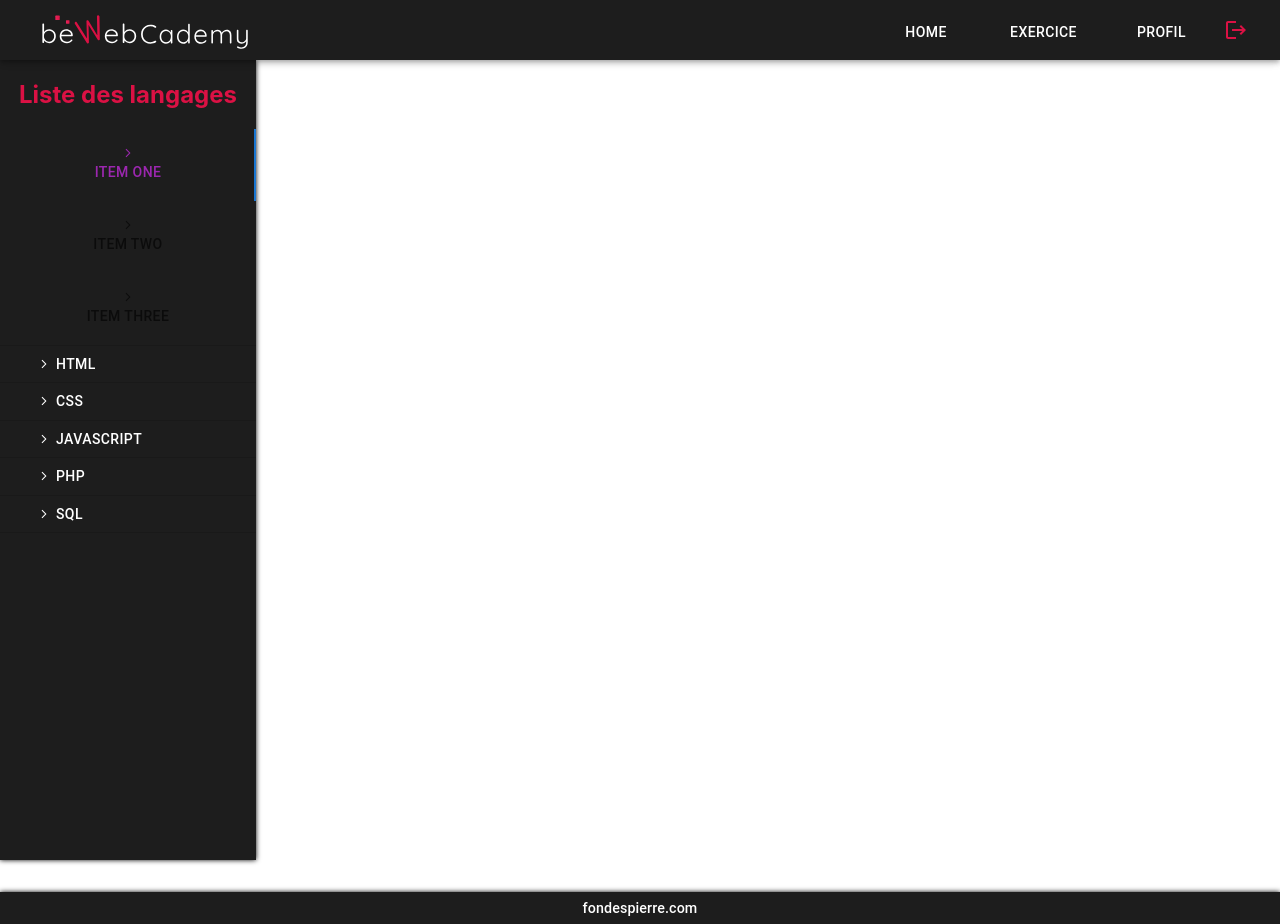
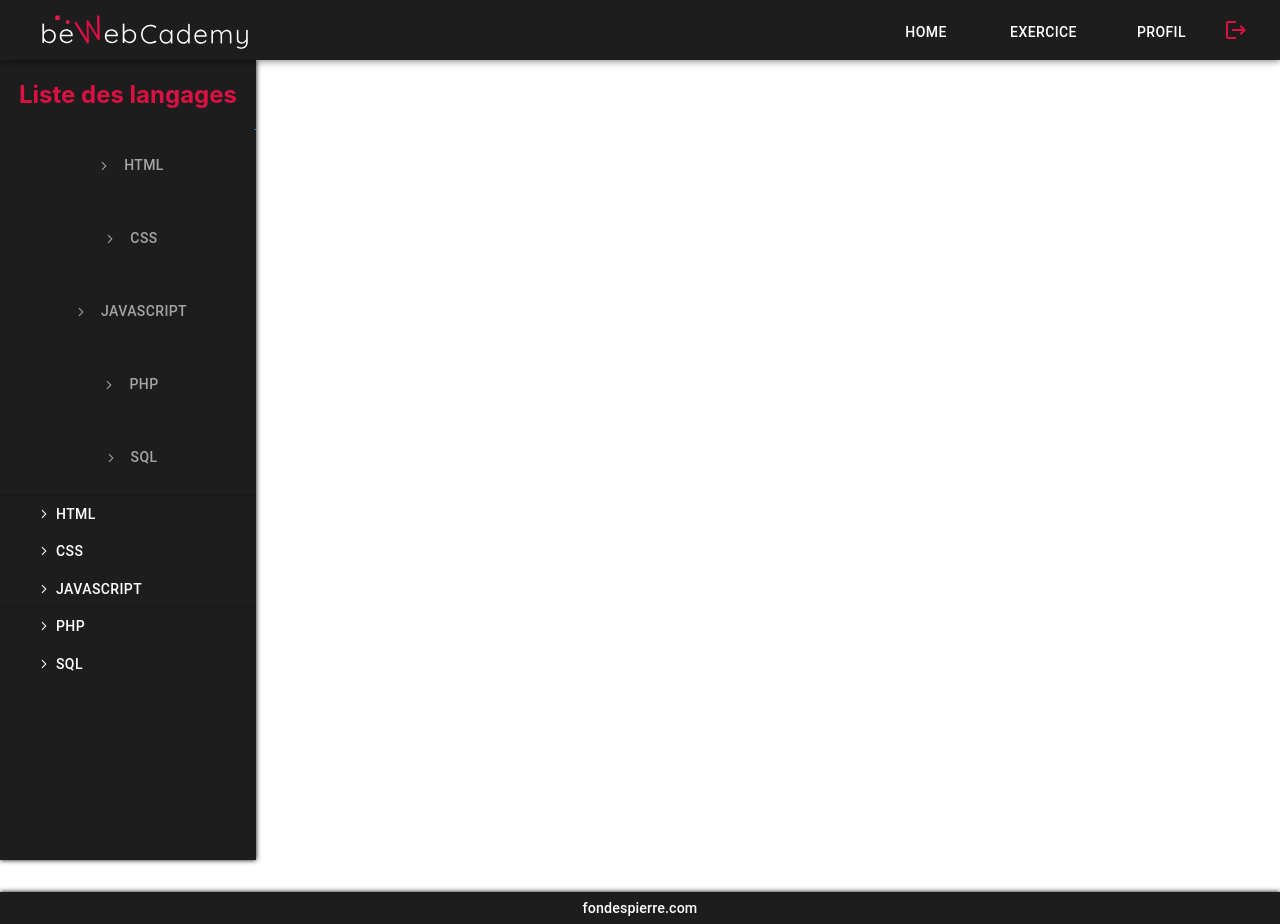
Before and after one commit to Thomas-Marie/BewebCademy, a React (Create React App) app: page /exercice in a window 1280 px wide. Built offline with nearby package versions, Linux system fonts and the light colour scheme.

Commit message:
debut nouvelle navbar

```diff
--- a/src/components/layout/NavBar.tsx
+++ b/src/components/layout/NavBar.tsx
@@ -6,6 +6,8 @@ import Tabs from '@mui/material/Tabs';
 import Tab from '@mui/material/Tab';
 
 import ArrowForwardIosIcon from '@mui/icons-material/ArrowForwardIos';
+import BadgeList from "../BadgeList";
+import ListTable from "../ListTable";
 
 
 const menuExerciceList = {
@@ -54,25 +56,23 @@ export default function NavBar(props: any) {
                         textColor="secondary"
                     >
 
-                        <Tab label="Item One" onClick={event => handleClick(
+
+                        {menuExerciceList.list.map((language) => (
+                            <><Divider />
+                                <Tab sx={{ color: '#FFF' }} label={language} iconPosition="start" onClick={event => handleClick(
                                     <TabPanel value={value} index={0}>
-                                Item One
+                                        Badge {language} <ListTable />
                                     </TabPanel>
                                 )}
                                     icon={<ArrowForwardIosIcon
                                         sx={{ height: "10px" }} />
                                     } />
-                        <Tab label="Item Two" onClick={event => handleClick(100)} icon={<ArrowForwardIosIcon sx={{ height: "10px" }} />} />
-                        <Tab label="Item Three" onClick={event => handleClick(100)} icon={<ArrowForwardIosIcon sx={{ height: "10px" }} />} />
+
+                                </>))}
                             </Tabs>
 
+                        <Divider />
 
-                    <TabPanel value={value} index={1}>
-                        Item Two
-                    </TabPanel>
-                    <TabPanel value={value} index={2}>
-                        Item Three
-                    </TabPanel>
 
                         {menuExerciceList.list.map((language) => (
                             <><Divider />
```
Lines whose indentation alone changed are shown as unchanged.
